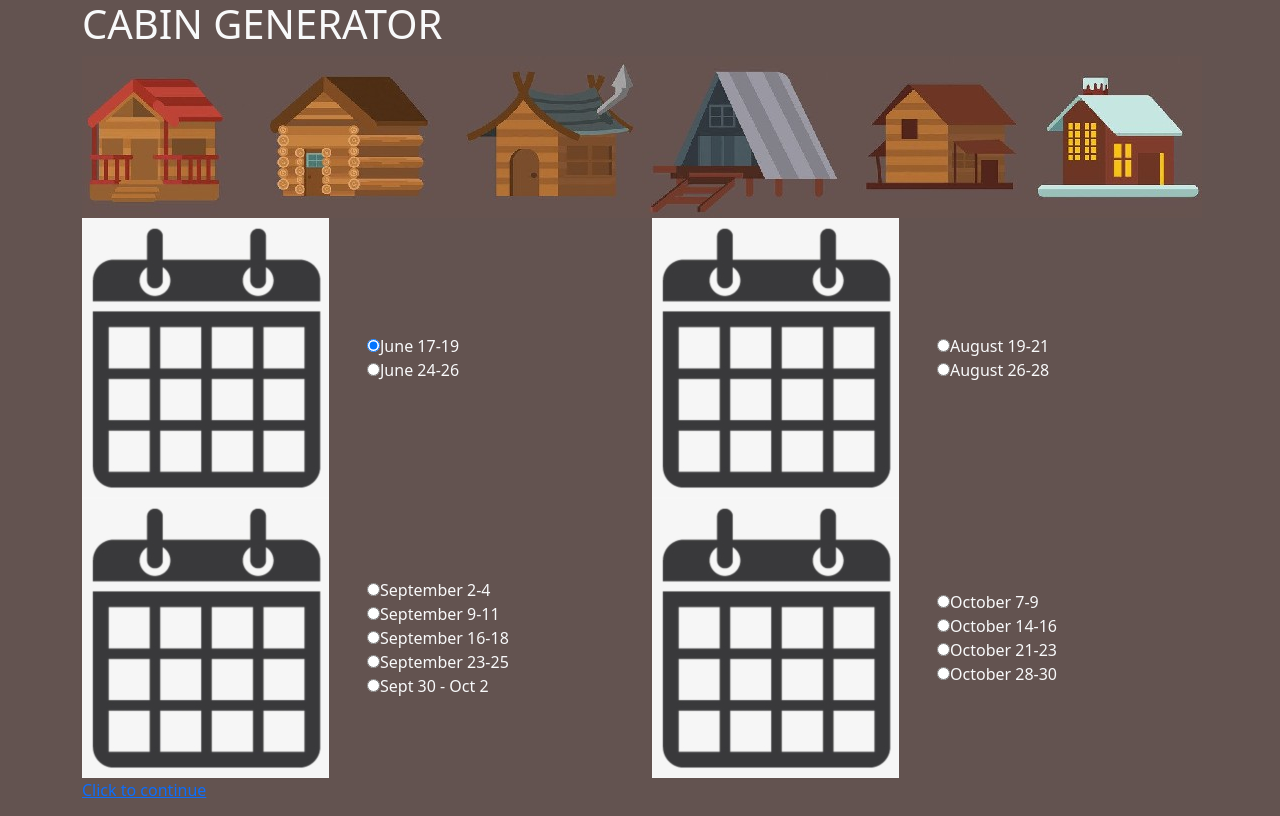
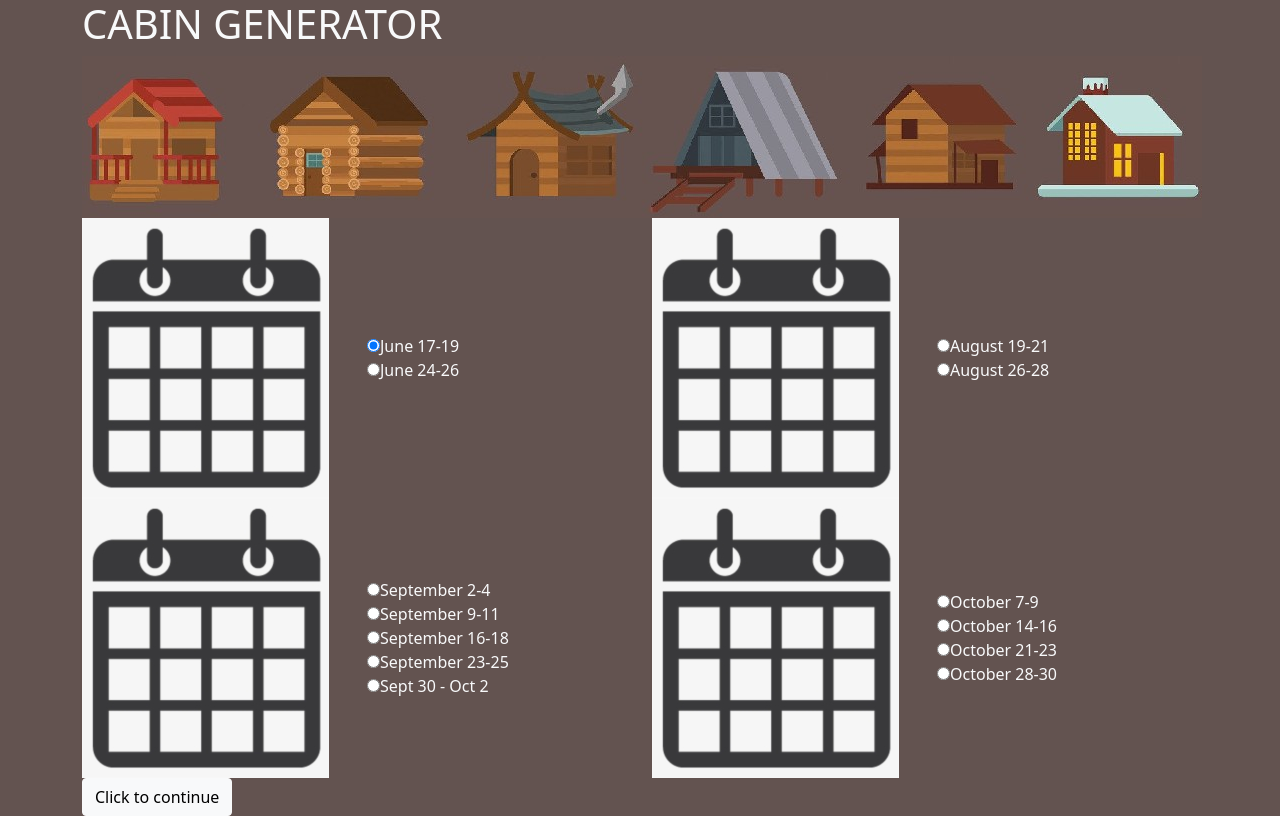
Before and after one commit to cynthem/Cabin-Generator, a React (Create React App) app: page / in a window 1280 px wide. Both pictures are taken after a click on the radio button "June 17-19". Built offline with nearby package versions, Linux system fonts and the light colour scheme.

Commit message:
Adding button and styling

```diff
--- a/src/components/choices/weekendChoice.js
+++ b/src/components/choices/weekendChoice.js
@@ -166,10 +166,8 @@ export default function WeekendChoice({ weekend, handleWeekendChange }) {
                     <label htmlFor="oct28" className="text-light">October 28-30</label>
                 </div>
             </div>
-            <div className="row">
-                <div className="col">
+            <div>
                     {weekend && <RegionLink />}
-                </div>
             </div>
         </div>
     )
--- a/src/components/routeLinks/regionLink.js
+++ b/src/components/routeLinks/regionLink.js
@@ -3,8 +3,12 @@ import { Link } from 'react-router-dom';
 
 export default function RegionLink() {
     return (
-        <div>
-            <Link to="/regions">Click to continue</Link>
+        <div className="row">
+            <div className="col">
+                <Link to="/regions">
+                    <button type="button" className="btn btn-light btn-large btn-block">Click to continue</button>
+                </Link>
+            </div>
         </div>
     )
 }
```
